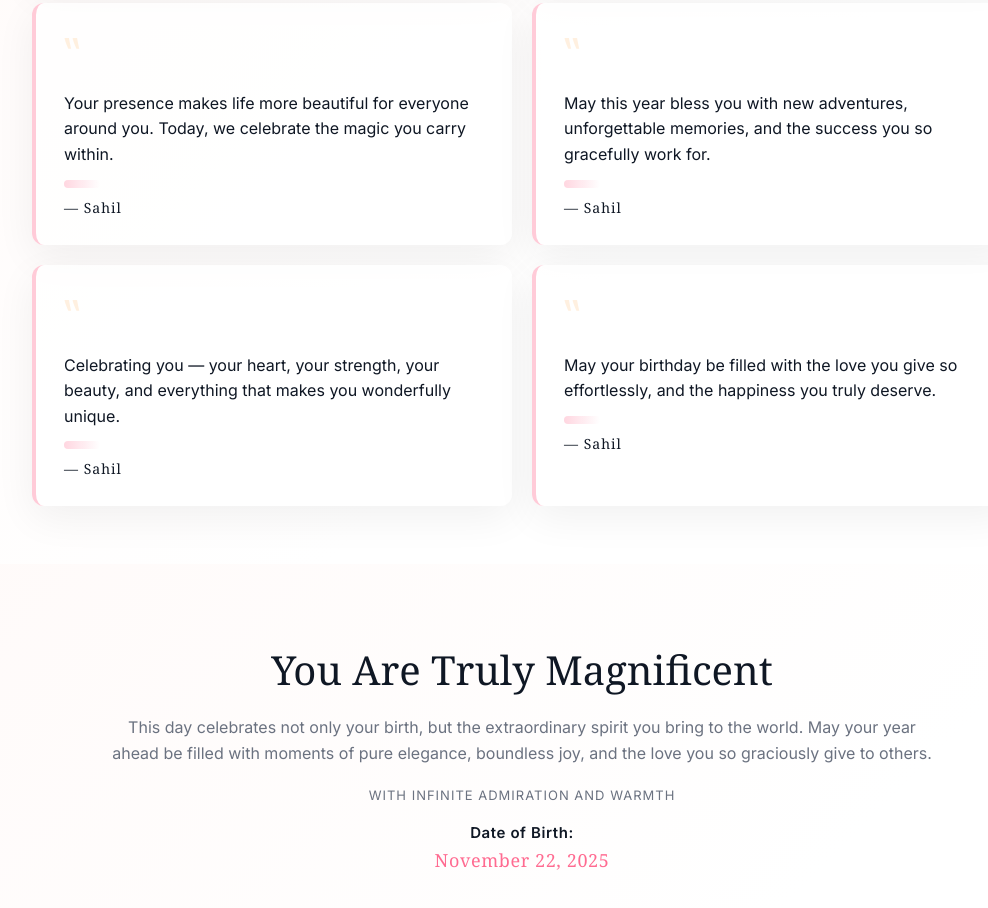
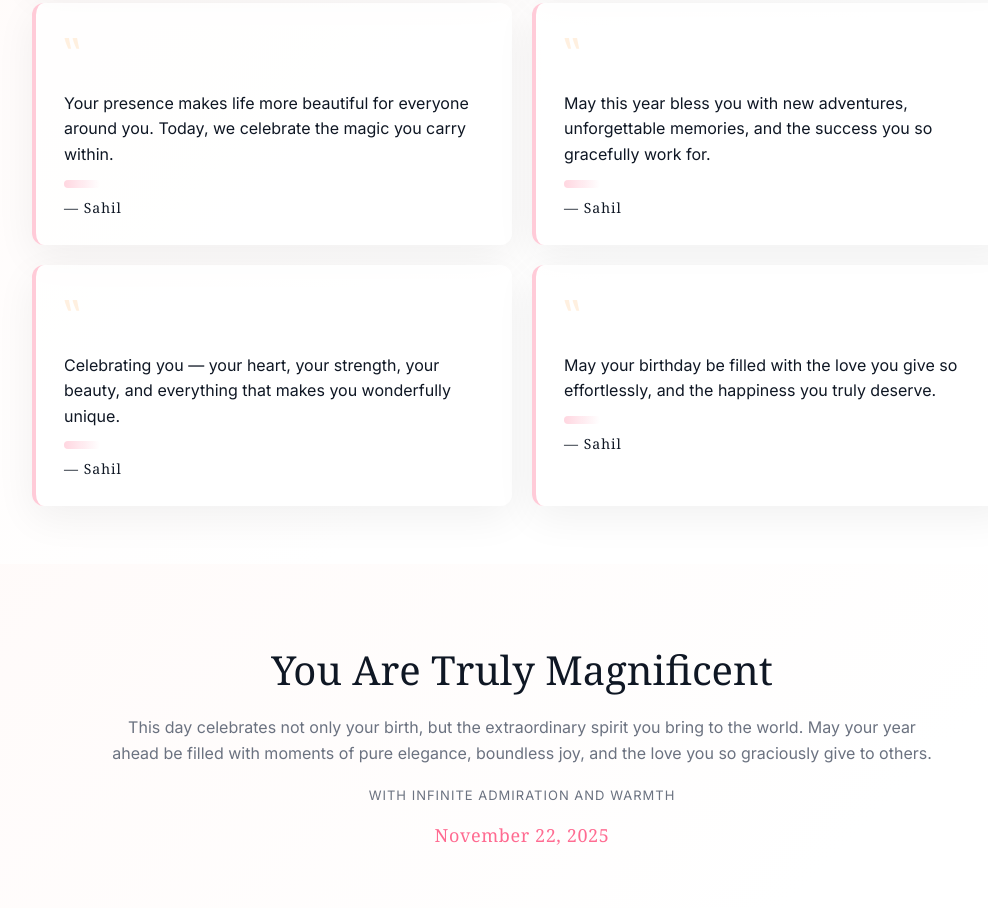
Before and after one commit to sahilaryan/nikita-birthday-, a plain HTML site: page index.html in a window 1280 px wide. Shown: the part 1836-2744 px from the top of the page, without its empty margins (118-1106 px from the left). Drawn offline with Linux system fonts and the light colour scheme; a web font is replaced by a local one.

Commit message:
Update index.html

```diff
--- a/index.html
+++ b/index.html
@@ -183,7 +183,6 @@
 
       <!-- Birthday date: will be filled by JavaScript. Change the BIRTHDAY variable in the script below -->
       <div class="birthday-date" aria-label="Birthday date">
-        Date of Birth:
         <span id="birthdayDate">DD Month YYYY</span>
       </div>
     </footer>
```
